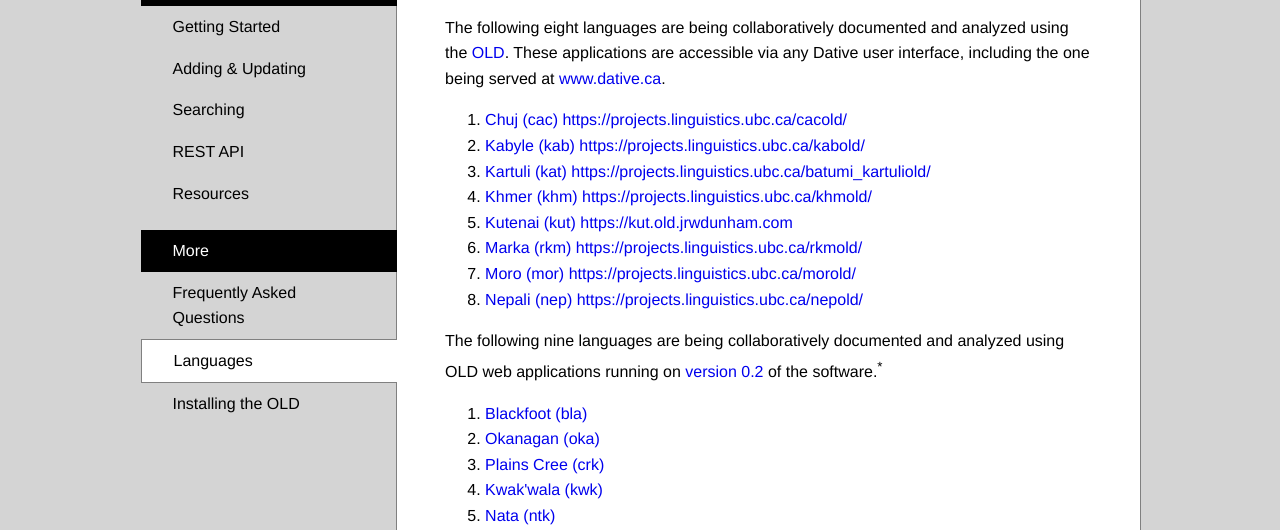
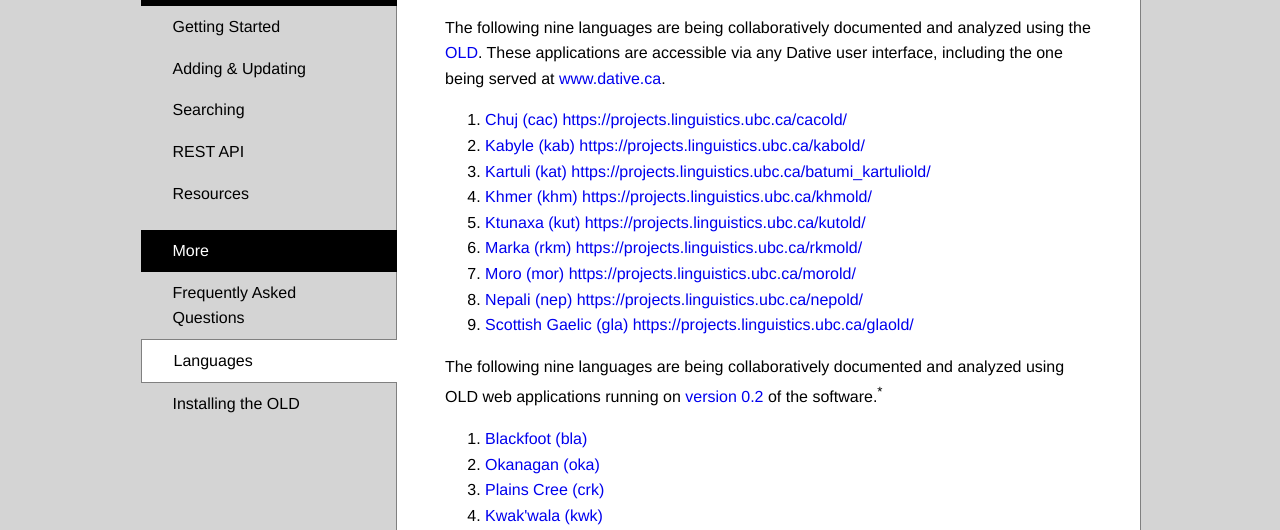
Before and after one commit to dativebase/old-website, a plain HTML site: page index-src.html in a window 1280 px wide. Both pictures are taken after a click on the element "Languages". Shown: the part 253-783 px from the top of the page. Drawn offline with nearby package versions, Linux system fonts and the light colour scheme.

Commit message:
Documented new language/OLD instance and changed existing one.

```diff
--- a/index-src.html
+++ b/index-src.html
@@ -230,7 +230,7 @@
 
           <h1>Language-specific OLD Applications</h1>
 
-          <p>The following eight languages are being collaboratively documented
+          <p>The following nine languages are being collaboratively documented
             and analyzed using the <a
             href="https://github.com/jrwdunham/old">OLD</a>. These applications
             are accessible via any Dative user interface, including the one
@@ -252,7 +252,7 @@
                 target="_blank">Khmer (khm) https://projects.linguistics.ubc.ca/khmold/</a></li>
 
             <li><a href="https://kut.old.jrwdunham.com"
-                target="_blank">Kutenai (kut) https://kut.old.jrwdunham.com</a></li>
+                target="_blank">Ktunaxa (kut) https://projects.linguistics.ubc.ca/kutold/</a></li>
 
             <li><a href="https://projects.linguistics.ubc.ca/rkmold/"
                 target="_blank">Marka (rkm) https://projects.linguistics.ubc.ca/rkmold/</a></li>
@@ -262,6 +262,9 @@
 
             <li><a href="https://projects.linguistics.ubc.ca/nepold/"
                 target="_blank">Nepali (nep) https://projects.linguistics.ubc.ca/nepold/</a></li>
+
+            <li><a href="https://projects.linguistics.ubc.ca/glaold/"
+                target="_blank">Scottish Gaelic (gla) https://projects.linguistics.ubc.ca/glaold/</a></li>
 
           </ol>
 
```
Also changed, not shown: index.html (+5 -8 lines).
